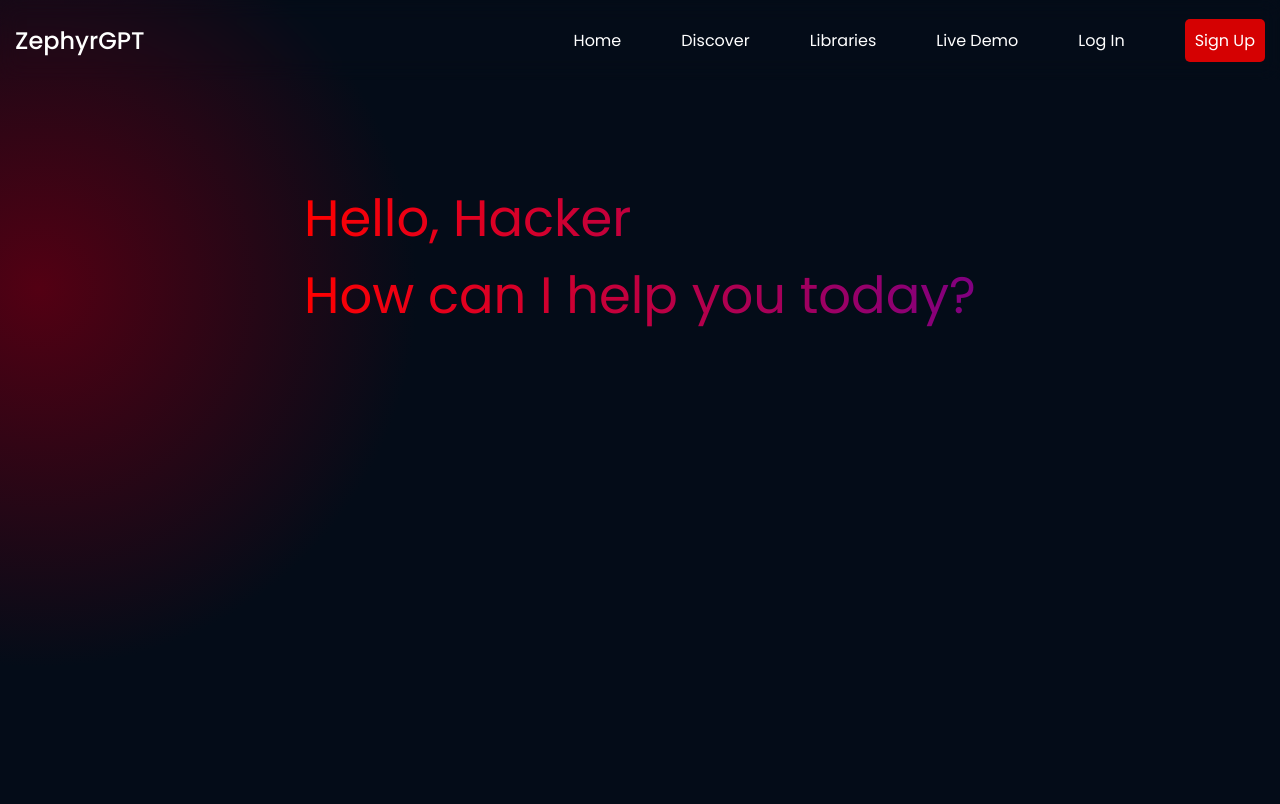
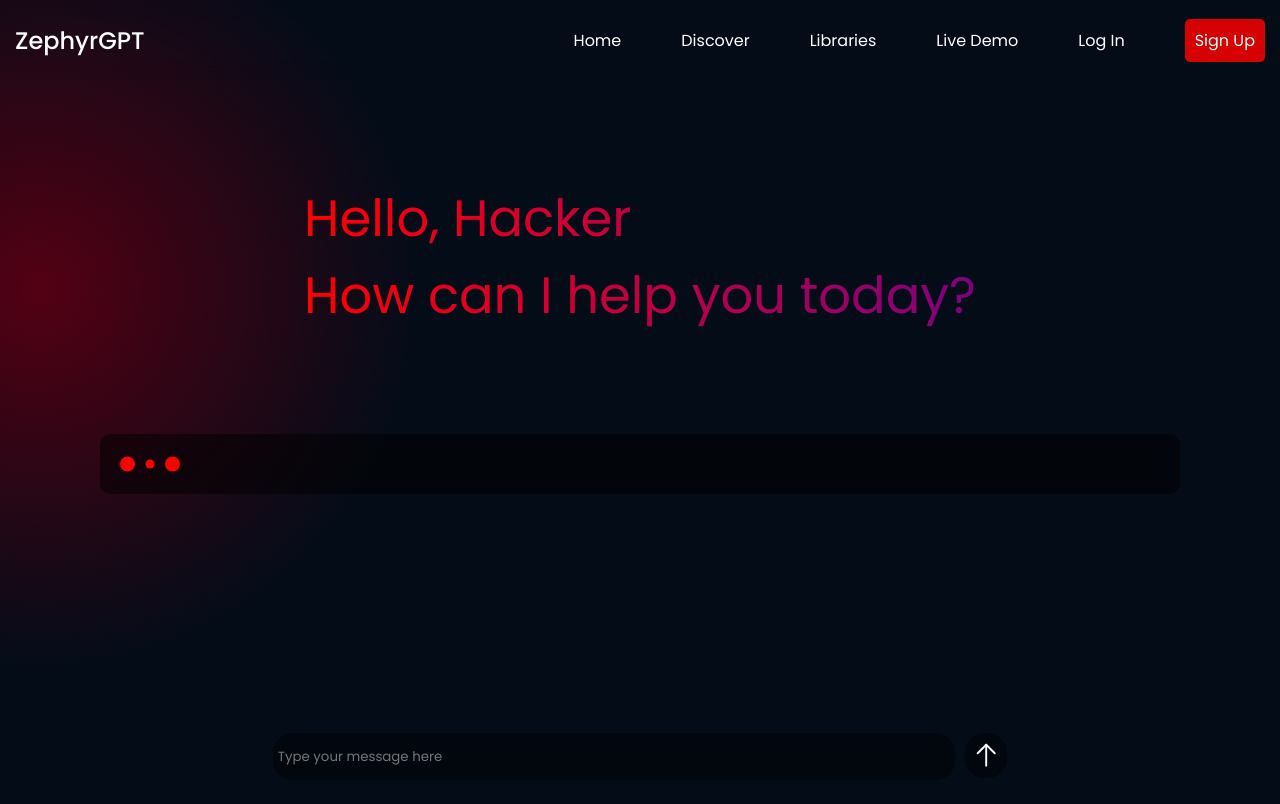
Before and after one commit to FranThe3rd/ZephyrGPT, a React (Create React App) app: page /#/chatbot in a window 1280 px wide. Shown: the top 804 px of the page. Built offline with nearby package versions, Linux system fonts and the light colour scheme.

Commit message:
created the chatbot and it works good with the gemini api, you can send messages to it with enter button, I just need to figure out how to make it work with the enter or return button

```diff
--- a/package.json
+++ b/package.json
@@ -3,7 +3,7 @@
   "version": "0.1.0",
   "private": true,
   "dependencies": {
-    "@google/generative-ai": "^0.11.4",
+    "@google/generative-ai": "^0.11.5",
     "@testing-library/jest-dom": "^5.17.0",
     "@testing-library/react": "^13.4.0",
     "@testing-library/user-event": "^13.5.0",
@@ -11,6 +11,7 @@
     "phosphor-react": "^1.4.1",
     "react": "^18.3.1",
     "react-dom": "^18.3.1",
+    "react-loader-spinner": "^6.1.6",
     "react-router-dom": "^6.23.1",
     "react-scripts": "5.0.1",
     "web-vitals": "^2.1.4"
--- a/src/App.css
+++ b/src/App.css
@@ -3,6 +3,17 @@ body {
     background: -webkit-radial-gradient(circle at 3% 25%, rgba(83, 0, 19, 1) 0%, rgba(4, 12, 24, 1) 25%);
     background: radial-gradient(circle at 3% 25%, rgba(83, 0, 19, 1) 0%, rgba(4, 12, 24, 1) 25%);
 }
+
+.hidden {
+  opacity: 0;
+  transition: ease-in-out 2s;
+}
+
+.show {
+  opacity: 1;
+}
+
+
 
 @keyframes fadeIn {
     from {
--- a/src/pages/chatbot/chatbot.css
+++ b/src/pages/chatbot/chatbot.css
@@ -6,6 +6,8 @@
     background: radial-gradient(circle at 3% 25%, rgba(83, 0, 19, 1) 0%, rgba(4, 12, 24, 1) 25%);
     min-height: 1080px;
     padding-bottom: 75px;
+    font-family: 'Poppins', sans-serif;
+
 }
 
 .centered-container {
@@ -31,3 +33,103 @@
     text-align: left ;
     margin: 0 auto;
 }
+
+
+.messages {
+    margin: 0 auto;
+    display: grid;
+    grid-template-columns: repeat(1fr);
+    color: white;
+    max-width: 1200px;
+    margin-top: 100px;
+
+}
+
+.message {
+    margin: 0 auto;
+    background-color: rgba(0, 0, 0, 0.528);
+    max-width: 1100px;
+    width: 90%;
+    border-radius: 10px;
+    animation: fadeIn 2s ease-in-out;
+}
+
+.message p {
+    margin-left: 10px;
+    font-size: clamp(.5rem, 3vw, 1.2rem);
+}
+
+@keyframes typing {
+    from {
+    opacity: 0;
+}
+    to {
+    opacity: 1;
+  }
+}
+
+
+  .message p {
+    overflow: hidden;
+    animation: typing 3s steps(40, end);
+    animation-fill-mode: forwards;
+  }
+
+.prompt {
+    animation: fadeIn 4s ease-in-out;
+    width: 95%;
+    position: fixed;
+    bottom: 0;
+    left: 0;
+    right: 0;
+    margin: 0 auto;
+    margin-bottom: 20px;
+}
+
+.prompt-effect {
+    margin: 0 auto;
+    max-width: 750px;
+    width: 100%;
+    display: flex;
+    justify-content: center;
+}
+
+.prompt-effect input {
+    font-family: 'Poppins', sans-serif;
+    width: 90%;
+    height: 45px;
+    border: none;
+    color: white;
+    padding-left: 5px;
+    border-radius: 20px;
+    background-color: rgba(0, 0, 0, 0.379);
+    backdrop-filter: blur(10px);}
+
+.prompt-effect button {
+    margin-left: 10px;
+    font-family: 'Poppins', sans-serif;
+    height: 45px;
+    border: none;
+    color: white;
+    border-radius: 20px;
+    background-color: rgba(0, 0, 0, 0.379);
+    backdrop-filter: blur(10px);
+    transition: all 0.3s ease;
+}
+
+.prompt-effect button:hover {
+    background-color: rgba(39, 37, 37, 0.5);
+}
+
+.prompt-effect svg {
+    text-align: center;
+    align-items: center;
+    color: white;
+    font-size: 1.9rem;
+    margin-top: 6px;
+}
+
+.message-loading {
+    margin-left: 20px;
+
+}
--- a/src/pages/chatbot/chatbot.jsx
+++ b/src/pages/chatbot/chatbot.jsx
@@ -1,8 +1,89 @@
 import React from 'react';
 import './chatbot.css';
 import Navbar from '../../components/navbar/navbar';
+import { useState } from 'react';
+import { useEffect } from 'react';
+import { ArrowUp } from 'phosphor-react';
+import { ThreeDots } from 'react-loader-spinner'
+
+
+
 
 export const Chatbot = () => {
+
+    /**
+     * Google Generative AI
+     */
+    const API_KEY = process.env.REACT_APP_GEMINI_API_KEY;
+    const { GoogleGenerativeAI } = require("@google/generative-ai");
+    const genAI = new GoogleGenerativeAI(API_KEY);
+    const model = genAI.getGenerativeModel({ model: "gemini-1.5-flash" });
+
+
+    /**
+     * Use State For Chatbot
+     */
+    const [input, setInput] = useState('')
+    const [chatbotResponse, setChatbotResponse] = useState('');
+    const [loading, setLoading] = useState(true);
+
+    /**
+     * This functions run the chatbot
+     */
+
+
+    async function run(prompt) {
+        const result = await model.generateContent("Pretend you are a different bot called ZephyrGPT, you are faster than chatgpt,gemini, and claude. You are also stoic, and when you send text dont use markdown, same with code. REAL PROMPT: " + prompt);
+        const response = await result.response;
+        const text = response.text();
+        console.log(text);
+        setChatbotResponse(text);
+        setLoading(false);
+
+    }
+
+
+
+    /**
+     * Animations
+     */
+
+    useEffect(() => {
+        const observer = new IntersectionObserver((entries) => {
+          entries.forEach((entry) => {
+            if (entry.isIntersecting) {
+              entry.target.classList.add('show');
+            } else {
+              entry.target.classList.remove('show');
+            }
+          });
+        });
+
+        const hiddenElements = document.querySelectorAll('.hidden');
+        hiddenElements.forEach((element) => {
+          observer.observe(element);
+        });
+
+        return () => {
+          hiddenElements.forEach((element) => {
+            observer.unobserve(element);
+          });
+        };
+      }, []);
+
+
+
+
+
+
+
+
+
+
+
+
+
+
     return (
         <div className='chatbot'>
             <Navbar />
@@ -10,6 +91,36 @@ export const Chatbot = () => {
                 <h1 className='title'> Hello, Hacker<br />
                     How can I help you today?</h1>
             </div>
+            <div className='messages'>
+                <div className='message'>
+                    {loading ? (
+                        <ThreeDots
+                        visible={true}
+                        height="60"
+                        width="60"
+                        color="red"
+                        radius="9"
+                        ariaLabel="three-dots-loading"
+                        wrapperStyle={{}}
+                        wrapperClass="message-loading"
+                        />
+                    ) : (
+                        <p >{chatbotResponse}</p>
+                    )}
+                </div>
+            </div>
+            <div className='prompt'>
+                <div className='prompt-effect'>
+                    <input type='text' placeholder='Type your message here' onChange={(e) => setInput(e.target.value)} value={input} />
+                    <button onClick={() => {
+                        run(input)
+                        setInput('')
+                        setLoading(true)
+                    }}>
+                    <ArrowUp />
+                    </button>
+                </div>
+            </div>
         </div>
     )
 }
--- a/src/pages/discover/discover.css
+++ b/src/pages/discover/discover.css
@@ -8,11 +8,18 @@
     padding-bottom: 75px;
 }
 
-.loadingImg {
-    margin: 0 auto;
-    max-width: 300px;
-    display: block;
-    grid-column: span 3;
+.loadingDiscover{
+    left: 0;
+    right: 0;
+    top: 0;
+    bottom: 0;
+    margin: auto;
+    position: absolute;
+    display: flex;
+    justify-content: center;
+    align-items: center;
+    width: 50%;
+
 
 }
 
--- a/src/pages/discover/discover.jsx
+++ b/src/pages/discover/discover.jsx
@@ -4,6 +4,8 @@ import './discover.css'
 import axios from 'axios'
 import loadingImg from '../../assets/loading.png'
 import Footer from '../../components/footer/footer'
+import { ThreeDots } from 'react-loader-spinner'
+
 
 const Discover = () => {
   const [loading, setLoading] = useState(true)
@@ -33,12 +35,14 @@ const Discover = () => {
 */
 
 useEffect(() => {
-  const delay = 500; // 0.5 second delay
+  const delay = 700; // 0.7 second delay
 
   const timer = setTimeout(() => {
     // Your code to run after the delay
-    console.log('Delayed action after 0.5 second');
+    console.log('Delayed action after 0.7 second');
     setLoading(false);
+
+
 
   }, delay);
 
@@ -179,7 +183,16 @@ return (
     <h1 className='discover-title'> Discover News On The AI Revolution</h1>
 
     <div className='articles'>
-      {loading ? <img className='loadingImg' src={loadingImg}></img> : data.map((article, index) => {
+      {loading ? <ThreeDots
+  visible={true}
+  height="300"
+  width="300"
+  color="#8B0000  "
+  radius="9"
+  ariaLabel="three-dots-loading"
+  wrapperStyle={{}}
+  wrapperClass="loadingDiscover"
+  />: data.map((article, index) => {
         return (
           <div className='article active' key={index}>
             <img src={article.urlToImage} alt={article.title} />
```
Also changed, not shown: src/gemini.js (deleted, +0 -62 lines), 2 other files (tests, documents, lock files or other folders).
